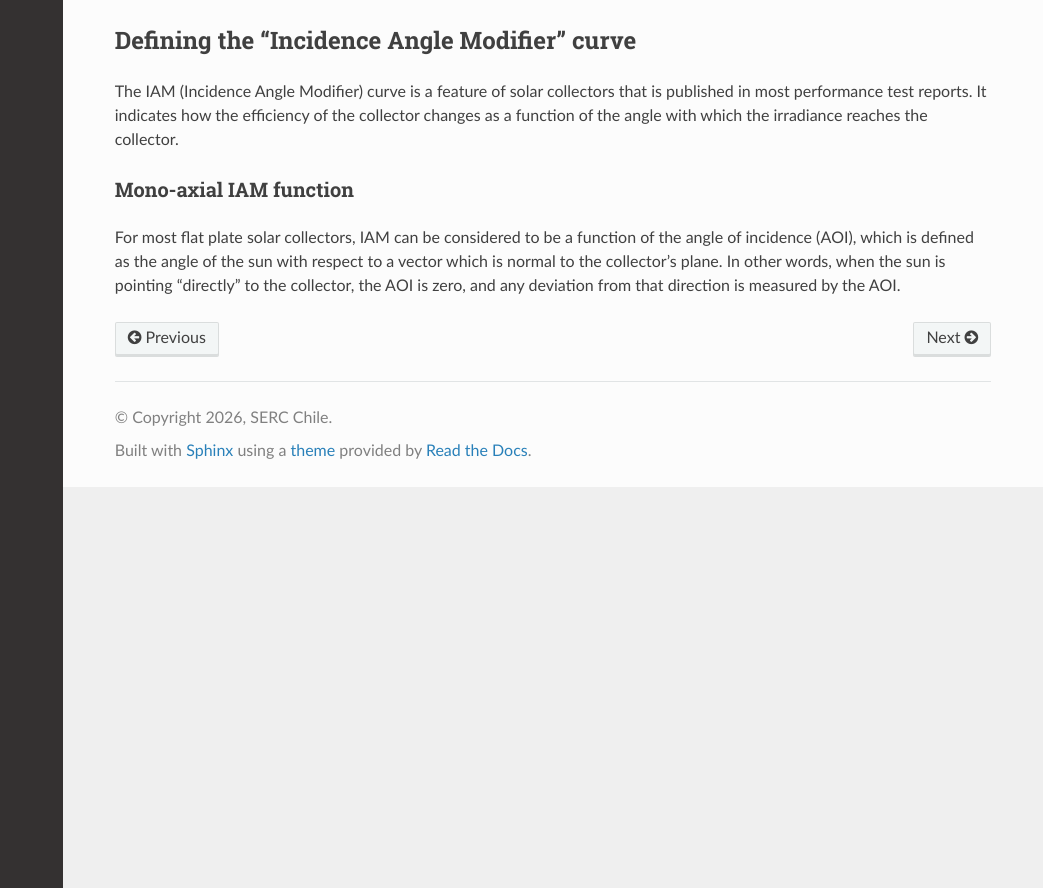
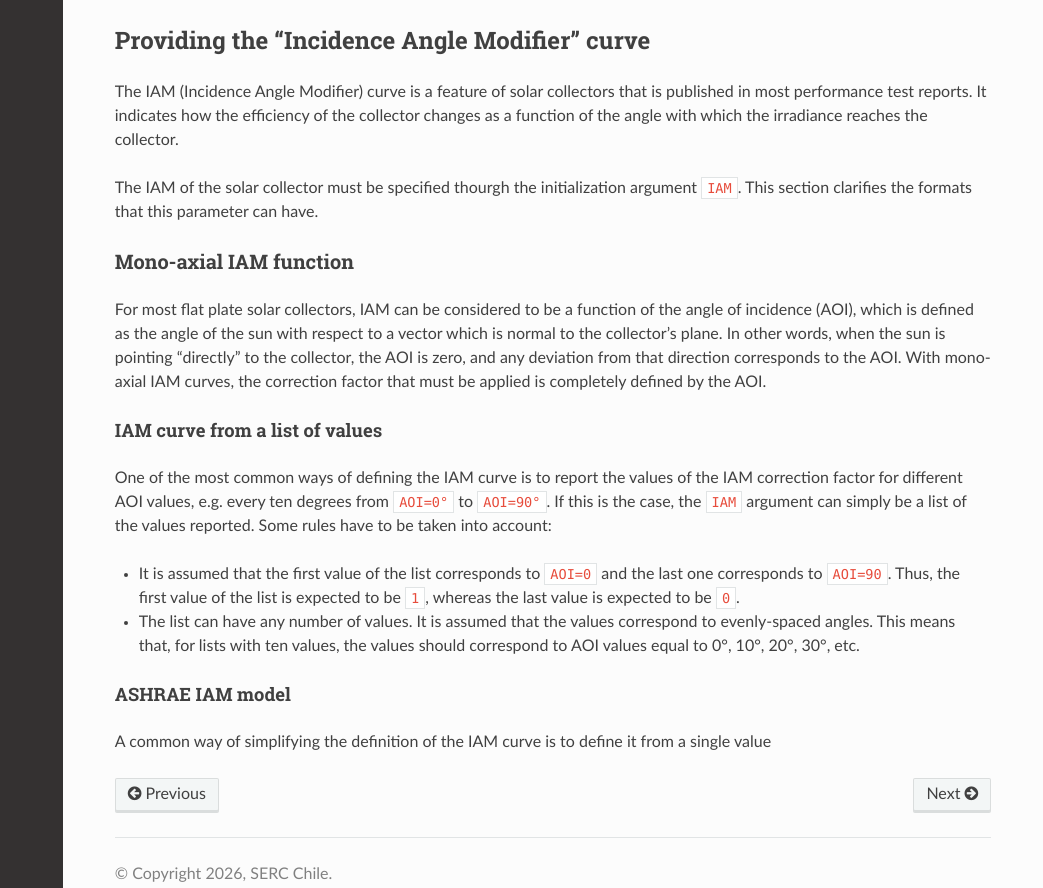
Before and after one commit to serc-chile/SERCpy, a Sphinx documentation site: the page built from docs/source/devices/solar/solar_collector_class.rst, in a window 1280 px wide and 1400 px high. Shown: the part 512-1400 px from the top of the window, without its empty margins (237-1280 px from the left). Built offline with Sphinx 7.4.7 and the Read the Docs theme 3.1.0, drawn with Linux system fonts in a browser that asks for light colours; pages that are not in the unit, such as notebooks, are missing from menus.

Commit message:
Update solar_collector_class.rst

```diff
--- a/docs/source/devices/solar/solar_collector_class.rst
+++ b/docs/source/devices/solar/solar_collector_class.rst
@@ -20,12 +20,27 @@ Methods
 
 .. _iam_argument:
 
-Defining the "Incidence Angle Modifier" curve
+Providing the "Incidence Angle Modifier" curve
 ---------------------------------------------
 
 The IAM (Incidence Angle Modifier) curve is a feature of solar collectors that is published in most performance test reports. It indicates how the efficiency of the collector changes as a function of the angle with which the irradiance reaches the collector.
 
+The IAM of the solar collector must be specified thourgh the initialization argument `IAM`. This section clarifies the formats that this parameter can have.
+
 Mono-axial IAM function
 ~~~~~~~~~~~~~~~~~~~~~~~
 
-For most flat plate solar collectors, IAM can be considered to be a function of the angle of incidence (AOI), which is defined as the angle of the sun with respect to a vector which is normal to the collector's plane. In other words, when the sun is pointing "directly" to the collector, the AOI is zero, and any deviation from that direction is measured by the AOI.
+For most flat plate solar collectors, IAM can be considered to be a function of the angle of incidence (AOI), which is defined as the angle of the sun with respect to a vector which is normal to the collector's plane. In other words, when the sun is pointing "directly" to the collector, the AOI is zero, and any deviation from that direction corresponds to the AOI. With mono-axial IAM curves, the correction factor that must be applied is completely defined by the AOI.
+
+IAM curve from a list of values
+^^^^^^^^^^^^^^^^^^^^^^^^^^^^^^^
+
+One of the most common ways of defining the IAM curve is to report the values of the IAM correction factor for different AOI values, e.g. every ten degrees from `AOI=0°` to `AOI=90°`. If this is the case, the `IAM` argument can simply be a list of the values reported. Some rules have to be taken into account:
+
+- It is assumed that the first value of the list corresponds to `AOI=0` and the last one corresponds to `AOI=90`. Thus, the first value of the list is expected to be `1`, whereas the last value is expected to be `0`.
+- The list can have any number of values. It is assumed that the values correspond to evenly-spaced angles. This means that, for lists with ten values, the values should correspond to AOI values equal to 0°, 10°, 20°, 30°, etc.
+
+ASHRAE IAM model
+^^^^^^^^^^^^^^^^
+
+A common way of simplifying the definition  of the IAM curve is to define it from a single value
```
